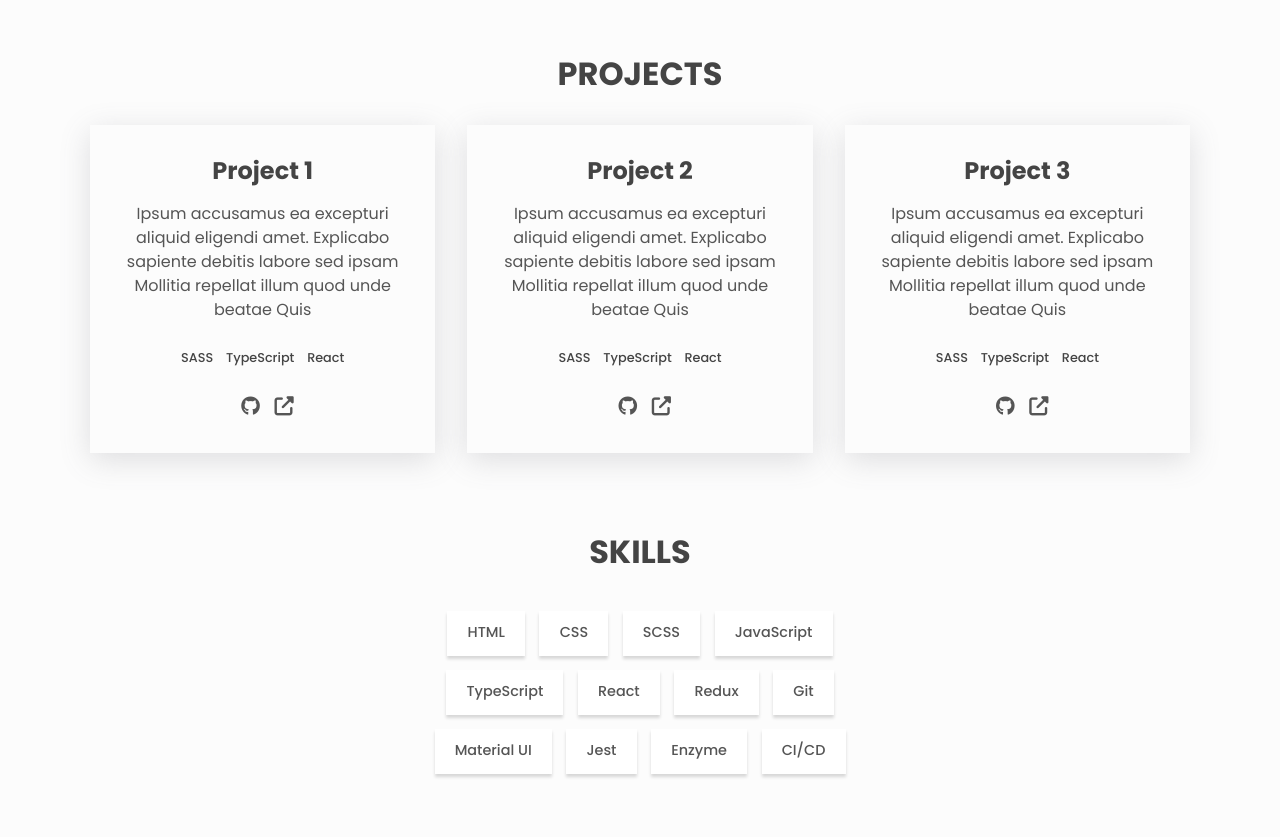
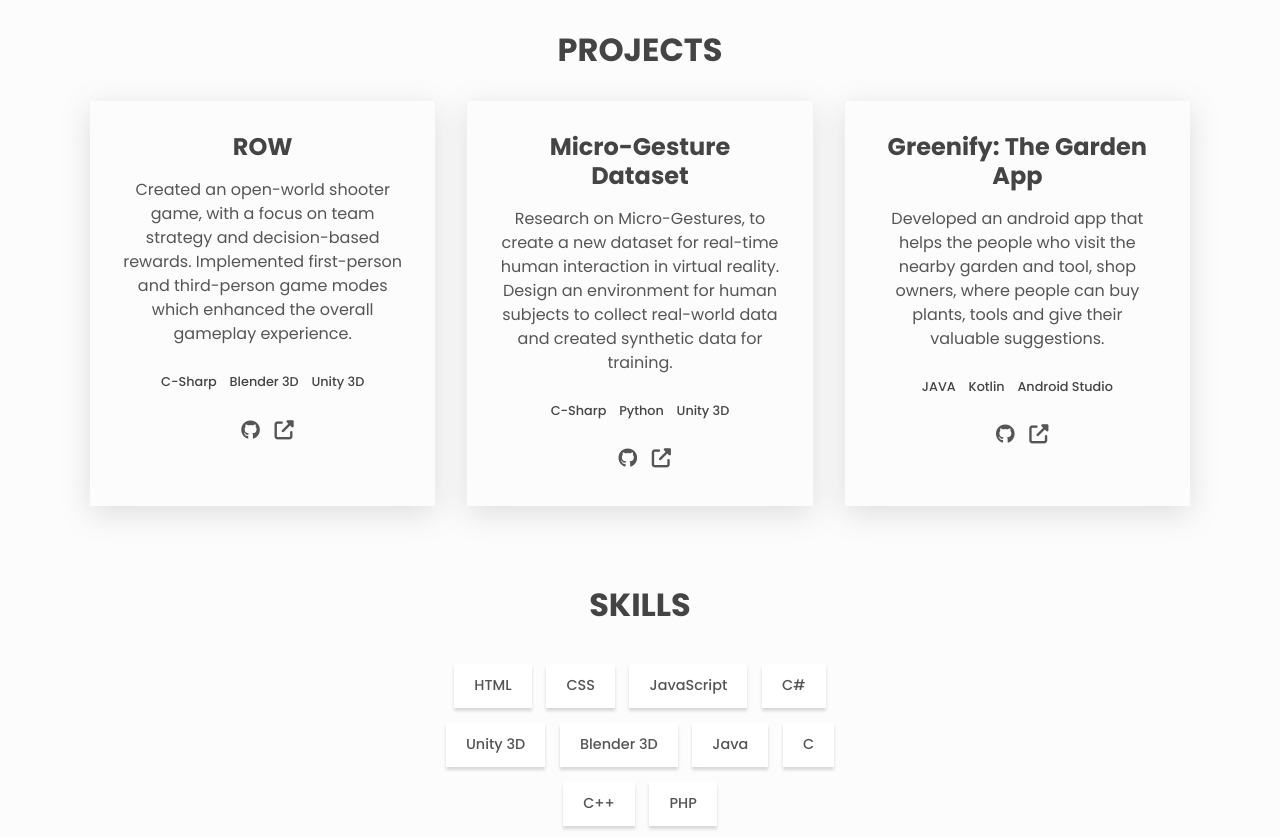
Before and after one commit to ChiragK22/chiragkandoi, a plain HTML site: page index.html in a window 1280 px wide. Shown: the part 600-1437 px from the top of the page. Drawn offline with Linux system fonts and the light colour scheme.

Commit message:
Update some information in  V 1.0

```diff
--- a/index.html
+++ b/index.html
@@ -75,17 +75,15 @@
 
         <!--  Replace this paragraph with your bio/about information.  -->
         <p class="about__desc">
-          Consectetur neque sed quam molestiae consectetur nesciunt sit alias
-          Vitae libero perferendis reprehenderit optio veritatis Accusantium at
-          voluptatum cumque temporibus et Explicabo iste porro quis numquam
-          distinctio Repellendus adipisci nam perferendis amet eaque hic
-          Voluptates
+          I am a second-year master's student in computer science at Colorado State University.
+          My research interests include machine learning, game development, virtual reality, and augmented reality.
+          My advisor is Prof <a href="https://sites.google.com/view/nathanieltblanchard/home">Nate Blanchard</a>
         </p>
 
         <div class="about__contact center">
 
           <!-- This is the link to your resme. Update the href to your resume, or delete the a tag content. -->
-          <a href="https://example.com">
+          <a href="https://drive.google.com/file/d/1MqrF5irsRKDxVJfP0LnQI-HoN_jyYEqf/view">
             <span class="btn btn--outline">Resume</span>
           </a>
 
@@ -100,7 +98,7 @@
 
           <!--  replace the href link with the link to your LinkedIn profile  -->
           <a
-            href="https://linkedin.com/in/rajshekhar26"
+            href="https://www.linkedin.com/in/chirag-kandoi-24ab19169"
             aria-label="linkedin"
             class="link link--icon"
           >
@@ -118,27 +116,26 @@
 
         <div class="projects__grid">
           <div class="project">
-            <h3>Project 1</h3>
+            <h3>ROW</h3>
             <p class="project__description">
-              Ipsum accusamus ea excepturi aliquid eligendi amet. Explicabo
-              sapiente debitis labore sed ipsam Mollitia repellat illum quod
-              unde beatae Quis
+              Created an open-world shooter game, with a focus on team strategy and decision-based rewards. Implemented first-person
+              and third-person game modes which enhanced the overall gameplay experience.
             </p>
             <ul class="project__stack">
-              <li class="project__stack-item">SASS</li>
-              <li class="project__stack-item">TypeScript</li>
-              <li class="project__stack-item">React</li>
+              <li class="project__stack-item">C-Sharp</li>
+              <li class="project__stack-item">Blender 3D</li>
+              <li class="project__stack-item">Unity 3D</li>
             </ul>
 
             <a
-              href="https://github.com"
+              href="https://gitlab.com/ChiragKandoi22/row"
               aria-label="source code"
               class="link link--icon"
             >
               <i aria-hidden="true" class="fab fa-github"></i>
             </a>
             <a
-              href="https://example.com"
+              href="https://drive.google.com/file/d/144KCJqNLG6hBJb5_8ICdlnsWWhc085rT/view"
               aria-label="live preview"
               class="link link--icon"
             >
@@ -147,27 +144,26 @@
           </div>
 
           <div class="project">
-            <h3>Project 2</h3>
+            <h3>Micro-Gesture Dataset</h3>
             <p class="project__description">
-              Ipsum accusamus ea excepturi aliquid eligendi amet. Explicabo
-              sapiente debitis labore sed ipsam Mollitia repellat illum quod
-              unde beatae Quis
+              Research on Micro-Gestures, to create a new dataset for real-time human interaction in virtual reality. Design an
+              environment for human subjects to collect real-world data and created synthetic data for training.
             </p>
             <ul class="project__stack">
-              <li class="project__stack-item">SASS</li>
-              <li class="project__stack-item">TypeScript</li>
-              <li class="project__stack-item">React</li>
+              <li class="project__stack-item">C-Sharp</li>
+              <li class="project__stack-item">Python</li>
+              <li class="project__stack-item">Unity 3D</li>
             </ul>
 
             <a
-              href="https://github.com"
+              href="https://github.com/Blanchard-lab/Micro-Gesture-Dataset"
               aria-label="source code"
               class="link link--icon"
             >
               <i aria-hidden="true" class="fab fa-github"></i>
             </a>
             <a
-              href="https://example.com"
+              href="https://github.com/Blanchard-lab/Micro-Gesture-Dataset"
               aria-label="live preview"
               class="link link--icon"
             >
@@ -176,27 +172,26 @@
           </div>
 
           <div class="project">
-            <h3>Project 3</h3>
+            <h3>Greenify: The Garden App</h3>
             <p class="project__description">
-              Ipsum accusamus ea excepturi aliquid eligendi amet. Explicabo
-              sapiente debitis labore sed ipsam Mollitia repellat illum quod
-              unde beatae Quis
+              Developed an android app that helps the people who visit the nearby garden and tool, shop owners, where
+              people can buy plants, tools and give their valuable suggestions.
             </p>
             <ul class="project__stack">
-              <li class="project__stack-item">SASS</li>
-              <li class="project__stack-item">TypeScript</li>
-              <li class="project__stack-item">React</li>
+              <li class="project__stack-item">JAVA</li>
+              <li class="project__stack-item">Kotlin</li>
+              <li class="project__stack-item">Android Studio</li>
             </ul>
 
             <a
-              href="https://github.com"
+              href="https://github.com/ChiragK22/GreenifyTheGardendApp"
               aria-label="source code"
               class="link link--icon"
             >
               <i aria-hidden="true" class="fab fa-github"></i>
             </a>
             <a
-              href="https://example.com"
+              href="https://github.com/ChiragK22/GreenifyTheGardendApp"
               aria-label="live preview"
               class="link link--icon"
             >
@@ -215,16 +210,14 @@
         <ul class="skills__list">
           <li class="skills__list-item btn btn--plain">HTML</li>
           <li class="skills__list-item btn btn--plain">CSS</li>
-          <li class="skills__list-item btn btn--plain">SCSS</li>
           <li class="skills__list-item btn btn--plain">JavaScript</li>
-          <li class="skills__list-item btn btn--plain">TypeScript</li>
-          <li class="skills__list-item btn btn--plain">React</li>
-          <li class="skills__list-item btn btn--plain">Redux</li>
-          <li class="skills__list-item btn btn--plain">Git</li>
-          <li class="skills__list-item btn btn--plain">Material UI</li>
-          <li class="skills__list-item btn btn--plain">Jest</li>
-          <li class="skills__list-item btn btn--plain">Enzyme</li>
-          <li class="skills__list-item btn btn--plain">CI/CD</li>
+          <li class="skills__list-item btn btn--plain">C#</li>
+          <li class="skills__list-item btn btn--plain">Unity 3D</li>
+          <li class="skills__list-item btn btn--plain">Blender 3D</li>
+          <li class="skills__list-item btn btn--plain">Java</li>
+          <li class="skills__list-item btn btn--plain">C</li>
+          <li class="skills__list-item btn btn--plain">C++</li>
+          <li class="skills__list-item btn btn--plain">PHP</li>
         </ul>
       </section>
 <!-- END SKILLS SECTION -->
@@ -232,7 +225,7 @@
 <!-- CONTACT SECION -->
       <section class="section contact center" id="contact">
         <h2 class="section__title">Contact</h2>
-        <a href="mailto:rjshekhar.official@gmail.com">
+        <a href="mailto:chiragkandoi81@gmail.com">
           <span class="btn btn--outline">Email me</span>
         </a>
       </section>
```
